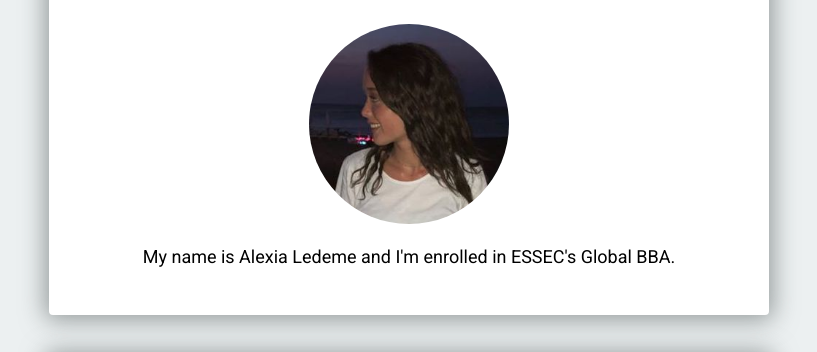
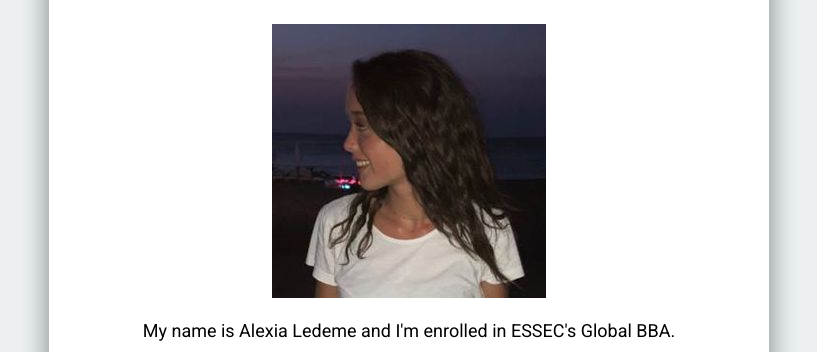
Before and after one commit to alexia-ledeme/my-profile, a plain HTML site: page index.html in a window 1280 px wide. Shown: the part 143-495 px from the top of the page, without its empty margins (231-1048 px from the left). Drawn offline with Linux system fonts and the light colour scheme.

Commit message:
Update index.html

```diff
--- a/index.html
+++ b/index.html
@@ -19,7 +19,7 @@
 
 		<div class="card-white">
 			<h1>Welcome to Alexia Ledeme's profile!</h1>
-				<img id="img-square" src="images/profile.jpg" alt="Alexia Ledeme">
+				<img id="img-round" src="images/profile.jpg" alt="Alexia Ledeme">
 				<p>My name is Alexia Ledeme and I'm enrolled in ESSEC's Global BBA.</p>
 		</div>
 
```
